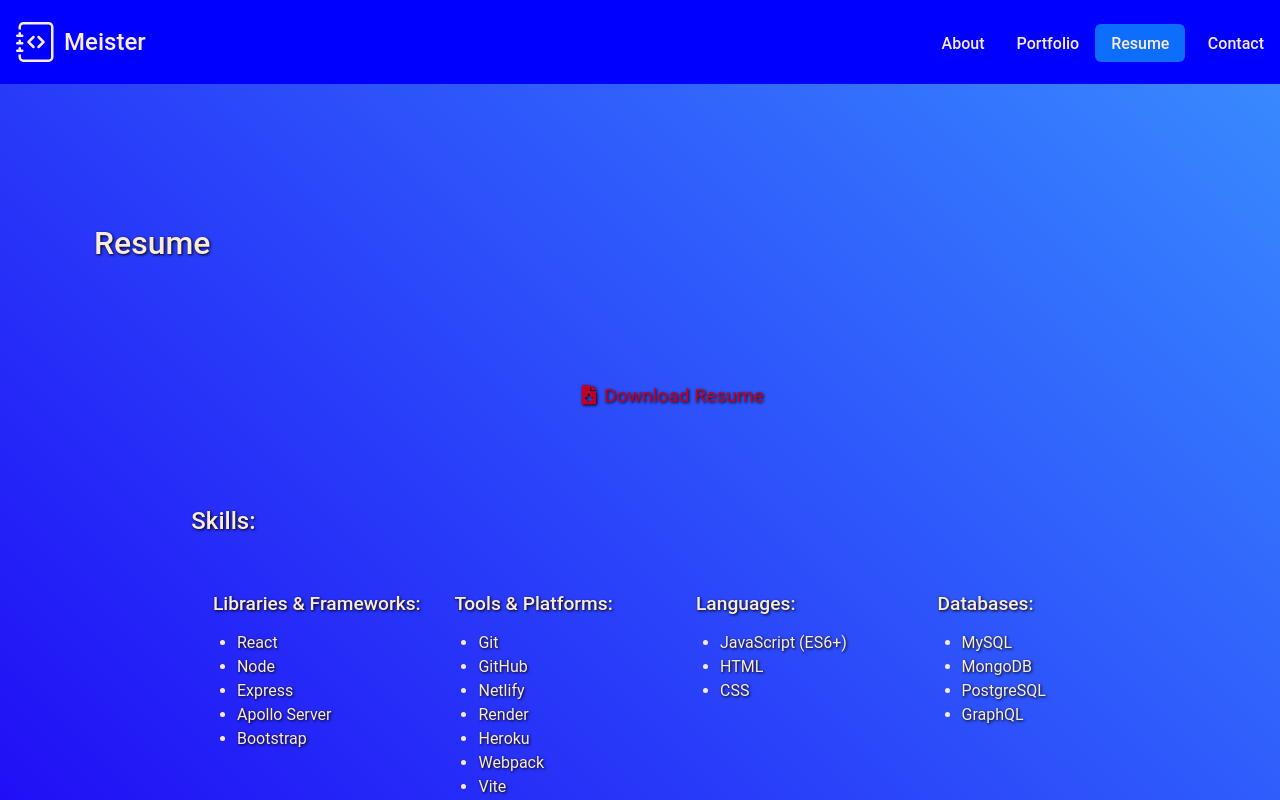
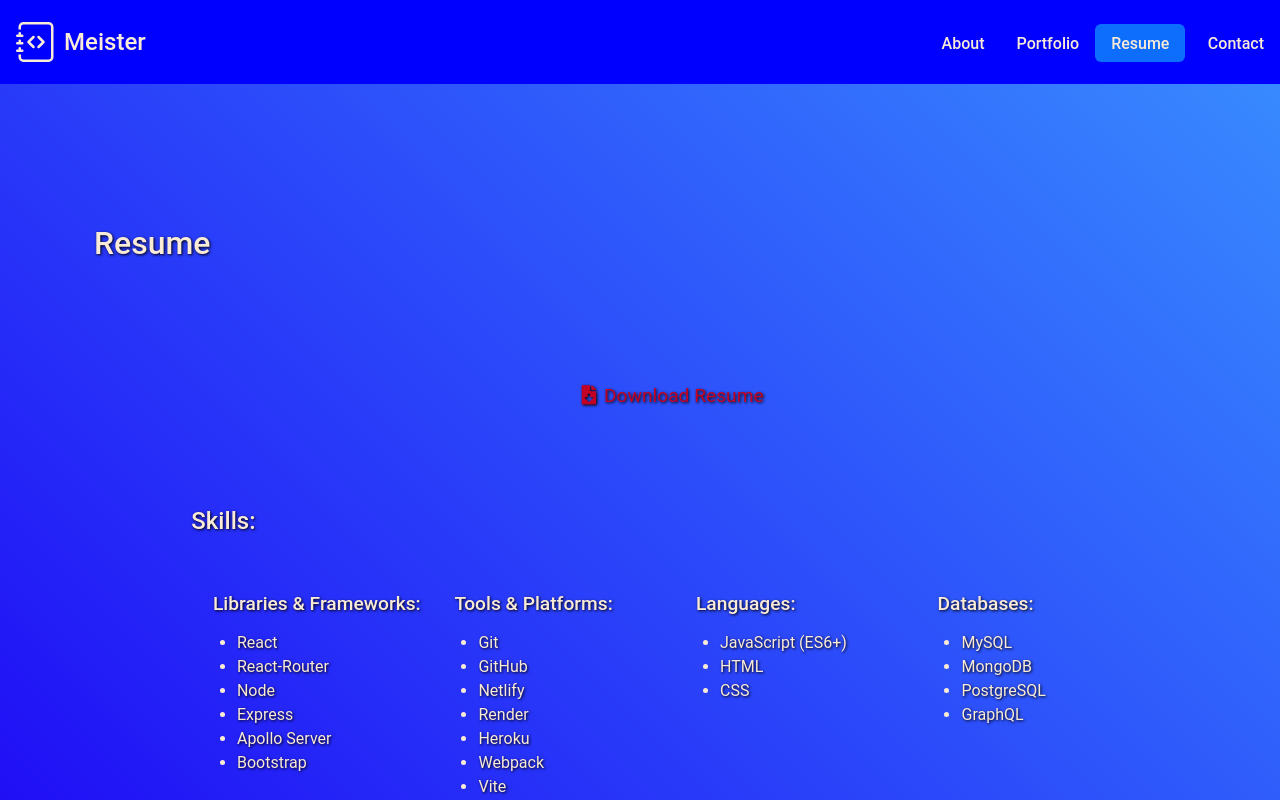
Before and after one commit to CookingMeister/meister-react-portfolio, a React (Vite) app: page /resume in a window 1280 px wide. Shown: the top 800 px of the page. Built offline with nearby package versions, Linux system fonts and the light colour scheme.

Commit message:
add skilllist component to use in resume ul section and skills array to map through, working

```diff
--- a/src/components/Resume.jsx
+++ b/src/components/Resume.jsx
@@ -5,6 +5,7 @@
 import React from 'react';
 import { Fade } from 'react-awesome-reveal';
 import DownloadLink from './DownloadLink';
+import SkillList from './SkillList';
 
 export default function Resume() {
   const fontStyles = {
@@ -19,6 +20,40 @@ export default function Resume() {
       textShadow: '1px 1px 3px black',
     },
   };
+
+  const skillCategories = [
+    {
+      title: 'Libraries & Frameworks',
+      skills: [
+        'React',
+        'React-Router',
+        'Node',
+        'Express',
+        'Apollo Server',
+        'Bootstrap',
+      ],
+    },
+    {
+      title: 'Tools & Platforms',
+      skills: [
+        'Git',
+        'GitHub',
+        'Netlify',
+        'Render',
+        'Heroku',
+        'Webpack',
+        'Vite',
+      ],
+    },
+    {
+      title: 'Languages',
+      skills: ['JavaScript (ES6+)', 'HTML', 'CSS'],
+    },
+    {
+      title: 'Databases',
+      skills: ['MySQL', 'MongoDB', 'PostgreSQL', 'GraphQL'],
+    },
+  ];
 
   return (
     <section
@@ -58,45 +93,14 @@ export default function Resume() {
                 >
                   Skills:
                 </h4>
-                <div className="col-lg-3 col-sm-6 g-4 px-2">
-                  <h5 style={fontStyles}>Libraries & Frameworks:</h5>
-                  <ul style={fontStyles.li}>
-                    <li>React</li>
-                    <li>Node</li>
-                    <li>Express</li>
-                    <li>Apollo Server</li>
-                    <li>Bootstrap</li>
-                  </ul>
-                </div>
-                <div className="col-lg-3 col-sm-6 g-4 px-2">
-                  <h5 style={fontStyles}>Tools & Platforms:</h5>
-                  <ul style={fontStyles.li}>
-                    <li>Git</li>
-                    <li>GitHub</li>
-                    <li>Netlify</li>
-                    <li>Render</li>
-                    <li>Heroku</li>
-                    <li>Webpack</li>
-                    <li>Vite</li>
-                  </ul>
-                </div>
-                <div className="col-lg-3 col-sm-6 g-4 px-2">
-                  <h5 style={fontStyles}>Languages:</h5>
-                  <ul style={fontStyles.li}>
-                    <li>JavaScript (ES6+)</li>
-                    <li>HTML</li>
-                    <li>CSS</li>
-                  </ul>
-                </div>
-                <div className="col-lg-3 col-sm-6 g-4 px-2">
-                  <h5 style={fontStyles}>Databases:</h5>
-                  <ul style={fontStyles.li}>
-                    <li>MySQL</li>
-                    <li>MongoDB</li>
-                    <li>PostgreSQL</li>
-                    <li>GraphQL</li>
-                  </ul>
-                </div>
+                {skillCategories.map((category, index) => (
+                  <SkillList
+                    key={index}
+                    title={category.title}
+                    skills={category.skills}
+                    fontStyles={fontStyles}
+                  />
+                ))}
               </div>
             </div>
           </div>
--- /dev/null
+++ b/src/components/SkillList.jsx
@@ -0,0 +1,16 @@
+import React from 'react';
+
+const SkillList = ({ title, skills, fontStyles }) => {
+  return (
+    <div className="col-lg-3 col-sm-6 g-4 px-2">
+      <h5 style={fontStyles}>{title}:</h5>
+      <ul style={fontStyles.li}>
+        {skills.map((skill, index) => (
+          <li key={index}>{skill}</li>
+        ))}
+      </ul>
+    </div>
+  );
+};
+
+export default SkillList;
```
